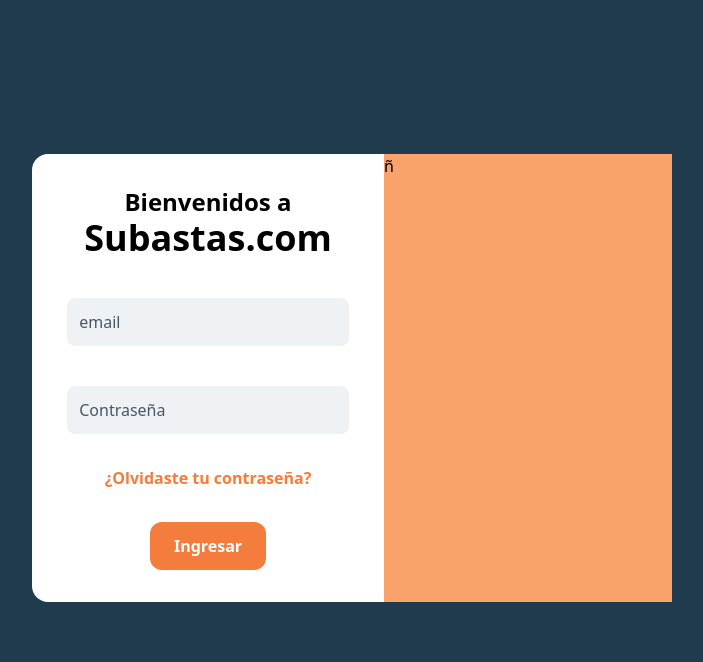
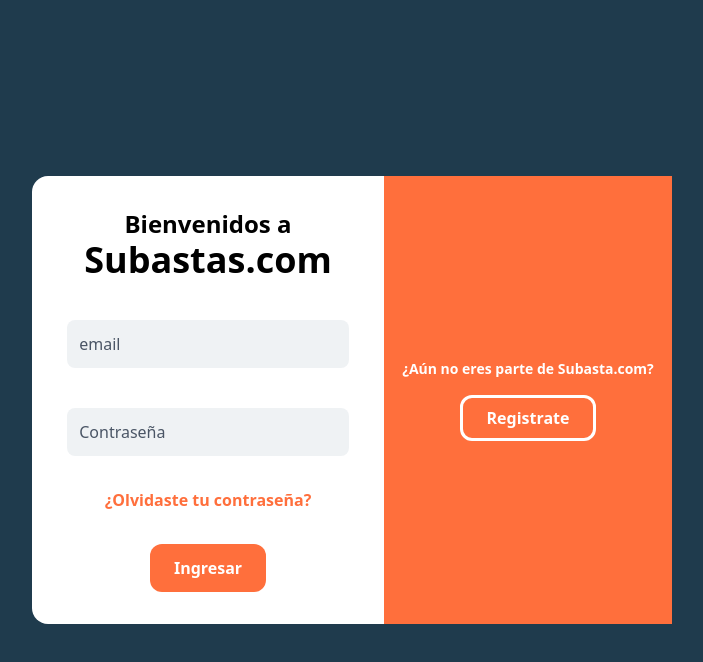
Before and after one commit to PaulaJGarciaR/ProyectoSubasta_GBD, a React (Vite) app in the folder subasta_gbd/frontend/: page /login in a window 1280 px wide. Shown: the top 662 px of the page, without its empty margins (288-991 px from the left). Built offline with nearby package versions, Linux system fonts and the light colour scheme.

Commit message:
Agregué estilos falta funcionalidades y validaciones

```diff
--- a/subasta_gbd/frontend/src/pages/LoginPage.jsx
+++ b/subasta_gbd/frontend/src/pages/LoginPage.jsx
@@ -1,7 +1,7 @@
 function LoginPage() {
   return (
     <div className="bg-[#1F3B4D] h-screen">
-      <div className="flex justify-center items-center pt-[12%]">
+      <div className="flex justify-center items-center h-screen">
         <div className=" w-[50%]">
           <div className="flex justify-center w-[100%]">
             <div className="w-[55%] bg-white rounded-l-2xl">
@@ -28,15 +28,27 @@
                   </div>
                 </div>
                 <div className="flex justify-center mt-8">
-                    <a className="font-semibold text-[#F47C3C]" href="">¿Olvidaste tu contraseña?</a>
+                  <a className="font-semibold text-[#FF6F3C]" href="">
+                    ¿Olvidaste tu contraseña?
+                  </a>
                 </div>
 
                 <div className="flex justify-center items-center m-8">
-                    <button className="bg-[#F47C3C] px-6 py-3 rounded-xl font-semibold text-white">Ingresar</button>
+                  <button className="bg-[#FF6F3C] px-6 py-3 rounded-xl font-semibold text-white hover:bg-[#F9A26C]">
+                    Ingresar
+                  </button>
                 </div>
               </form>
             </div>
-            <div className=" w-[45%] bg-[#F9A26C]">ñ</div>
+            <div className=" w-[45%] bg-[#FF6F3C] flex justify-center items-center">
+              <div className="block">
+                <h1 className="text-white font-bold text-sm">¿Aún no eres parte de Subasta.com?</h1>
+                <div className="flex justify-center mt-4">
+                  <button className="bg-transparent border-3 border-white px-6 py-2 rounded-xl text-white font-bold hover:bg-white hover:text-[#FF6F3C]">Registrate</button>
+                </div>
+
+              </div>
+            </div>
           </div>
         </div>
       </div>
```
